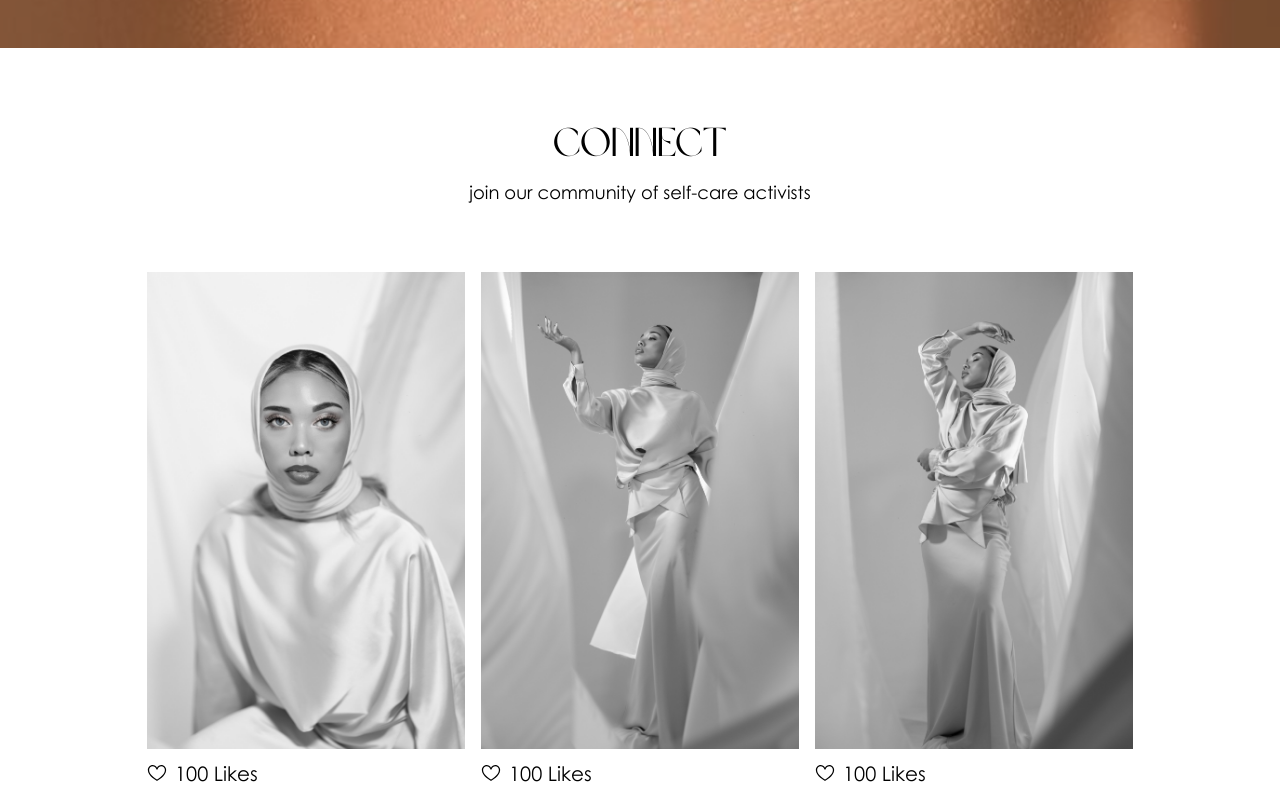
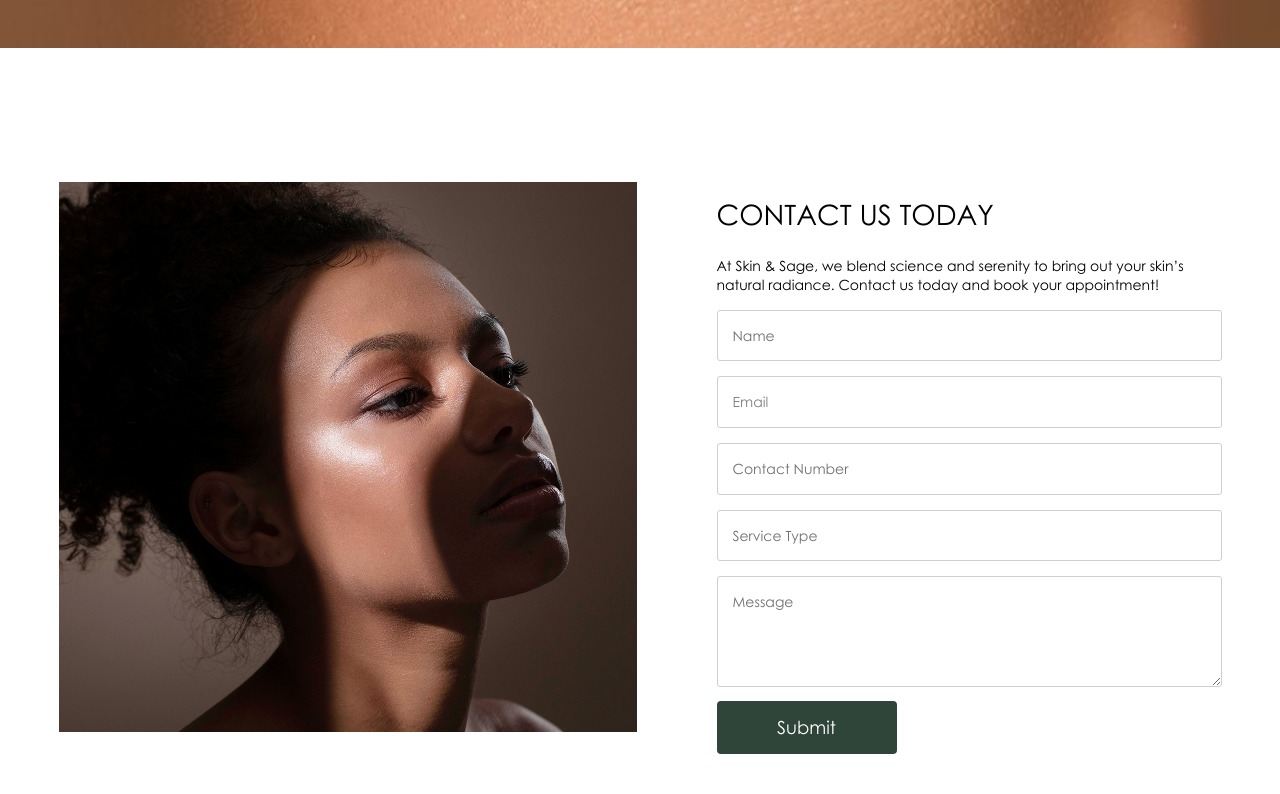
Before and after one commit to naeem2000/skin-and-sage, a Next.js app: page /home in a window 1280 px wide. Shown: the part 3160-3954 px from the top of the page. Built offline with nearby package versions, Linux system fonts and the light colour scheme.

Commit message:
fix(zeenat): removed zeenat

```diff
--- a/src/app/home/components/Connect.tsx
+++ /dev/null
@@ -1,24 +0,0 @@
-import { connectRow } from '../../functions/data';
-import Card from '@/stories/Card';
-import H2 from '@/stories/H2';
-import H3 from '@/stories/H3';
-import React from 'react';
-
-export default function Connect() {
-	return (
-		<section className='max-width'>
-			<div className='text-center mt-20'>
-				<H2 label='Connect' />
-				<H3
-					label='Join our community of self-care activists'
-					className='mt-5'
-				/>
-			</div>
-			<div className='flex flex-row flex-wrap items-center justify-center mt-16'>
-				{connectRow.map((item, index) => (
-					<Card item={item} key={index} />
-				))}
-			</div>
-		</section>
-	);
-}
--- a/src/app/home/page.tsx
+++ b/src/app/home/page.tsx
@@ -1,6 +1,5 @@
 import ExpertCare from './components/ExpertCare';
 import TopPicks from './components/TopPicks';
-import Connect from './components/Connect';
 import Contact from './components/Contact';
 import ShopBy from './components/ShopBy';
 import Moment from './components/Moment';
@@ -15,7 +14,6 @@ export default function HeroPage() {
 			<ExpertCare />
 			<ShopBy />
 			<Moment />
-			<Connect />
 			<Contact />
 		</>
 	);
```
Also changed, not shown: 1 other file (tests, documents, lock files or other folders).
